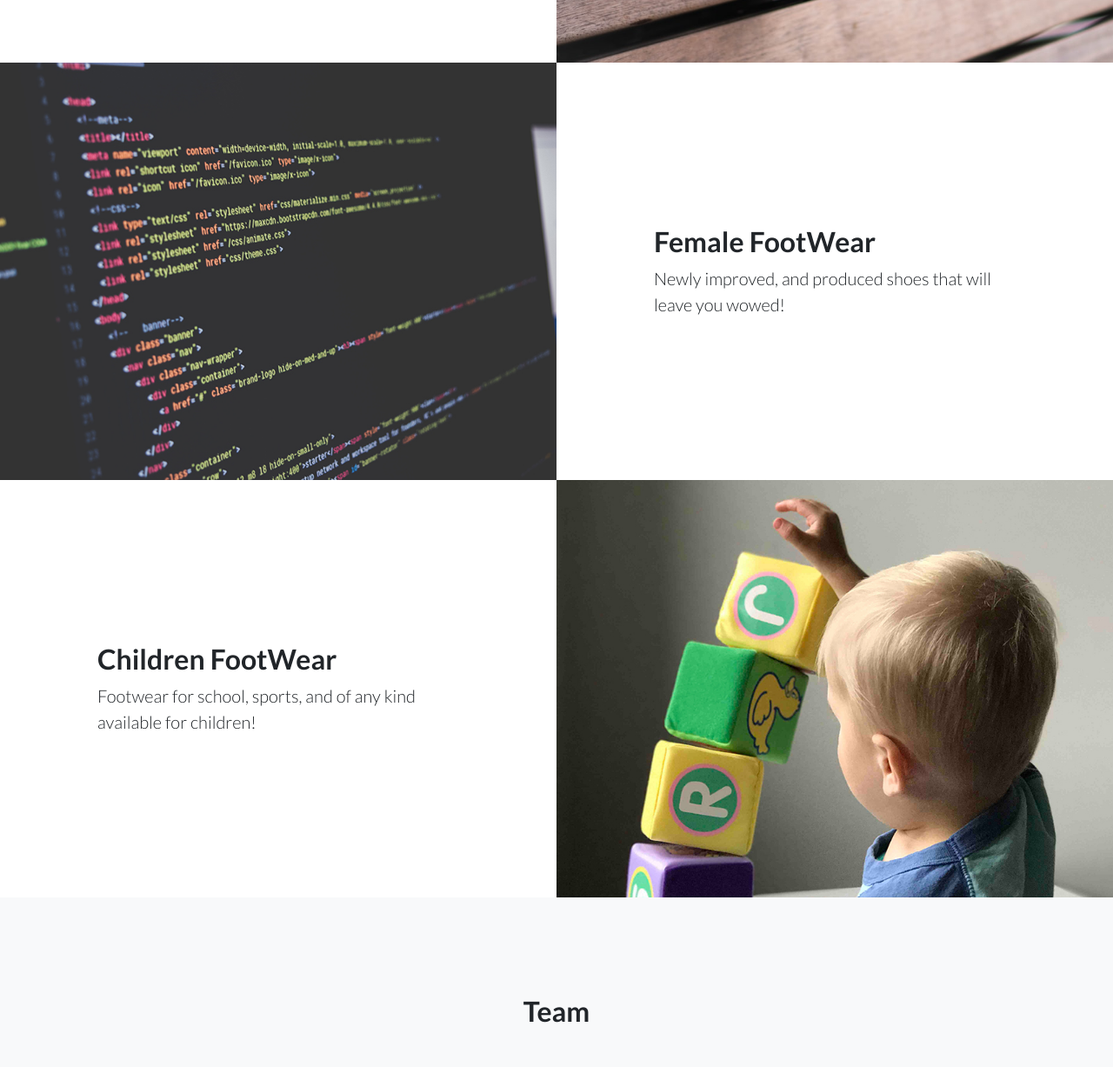
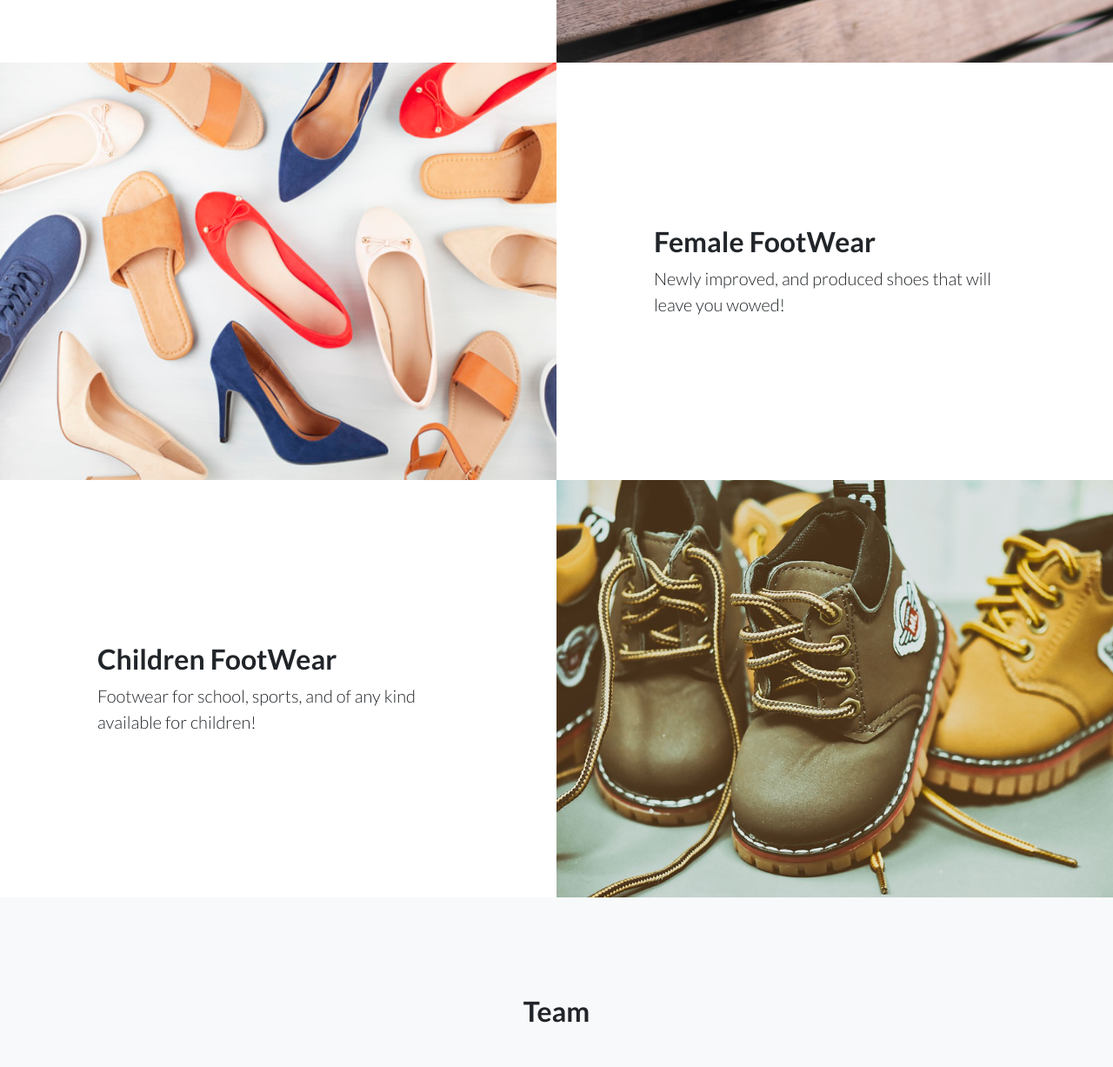
Before and after one commit to yusafza007/SafXa-Footwear, a website: page index.html in a window 1280 px wide. Shown: the part 1629-2856 px from the top of the page at 87% size. Drawn offline with Linux system fonts and the light colour scheme; grey boxes are pictures that could not be loaded.

Commit message:
third commit

```diff
--- a/index.html
+++ b/index.html
@@ -118,7 +118,7 @@
         </div>
       </div>
       <div class="row no-gutters">
-        <div class="col-lg-6 text-white showcase-img" style="background-image: url('img/bg-showcase-2.jpg');"></div>
+        <div class="col-lg-6 text-white showcase-img" style="background-image: url('img/footwear2.jpg');"></div>
         <div class="col-lg-6 my-auto showcase-text">
           <h2>Female FootWear</h2>
           <p class="lead mb-0">Newly improved, and produced shoes that will leave you wowed!</p>
@@ -126,7 +126,7 @@
       </div>
       <div class="row no-gutters">
         <div class="col-lg-6 order-lg-2 text-white showcase-img"
-          style="background-image: url('img/bg-showcase-3.jpg');"></div>
+          style="background-image: url('img/footwear3.jpg');"></div>
         <div class="col-lg-6 order-lg-1 my-auto showcase-text">
           <h2>Children FootWear</h2>
           <p class="lead mb-0">Footwear for school, sports, and of any kind available for children!</p>
```
